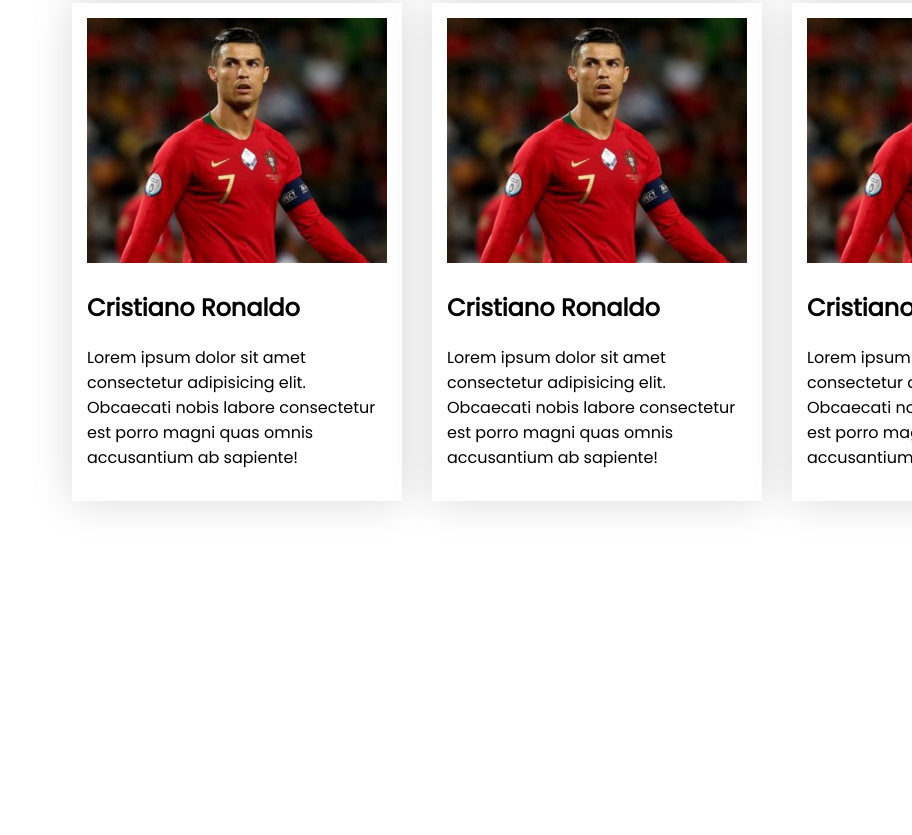
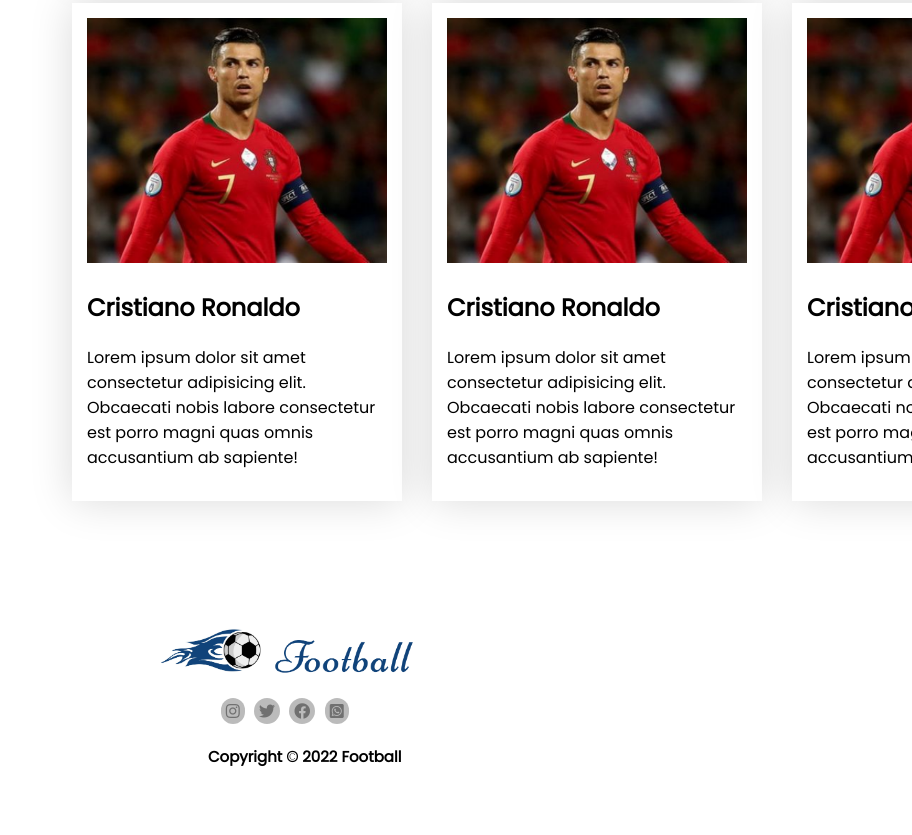
Before and after one commit to ShahriarRaktim/football-site, a plain HTML site: page index.html in a window 1280 px wide. Shown: the part 2363-3198 px from the top of the page, without its empty margins (368-1280 px from the left). Before the commit the page ends 2924 px from the top, so only its background shows below. Drawn offline with Linux system fonts and the light colour scheme.

Commit message:
footer added

```diff
--- a/css/style.css
+++ b/css/style.css
@@ -4,7 +4,7 @@
     margin: 0;
 }
 
-/* -------Header start-------- */
+/* -------Header Start-------- */
 header{
     background-color: #2D25A0;
     display: flex;
@@ -48,7 +48,7 @@
     transition: transform 0.5s ease-in;
 }
 
-/* ----------------1ST Container------------- */
+/* ----------------First Container------------- */
 
 .first-container{
     display: grid;
@@ -70,3 +70,26 @@
     width: 300px;
     height: 245px;
 }
+
+/* ---------------Footer Start----------- */
+
+footer img{
+    width: 20%;
+    padding: 5% 0 0 41%;
+}
+footer p{
+    padding-left: 45%;
+    padding-bottom: 5%;
+    font-size: 15px;
+    font-weight: 600;
+}
+footer .social-icons{
+    padding: 0.2% 0 0.5% 46%;
+}
+.fab, .social-icon{
+    background-color: rgba(128, 128, 128, 0.533);
+    color: rgba(0, 0, 0, 0.400);
+    margin-right: 5px;
+    padding: 5px;
+    border-radius: 25px;
+}
--- a/index.html
+++ b/index.html
@@ -1,38 +1,42 @@
 <!DOCTYPE html>
 <html lang="en">
+
 <head>
     <meta charset="UTF-8">
     <meta http-equiv="X-UA-Compatible" content="IE=edge">
     <meta name="viewport" content="width=device-width, initial-scale=1.0">
     <link rel="stylesheet" href="css/style.css">
-    <link rel="stylesheet" href="https://use.fontawesome.com/releases/v5.15.3/css/all.css" integrity="sha384-SZXxX4whJ79/gErwcOYf+zWLeJdY/qpuqC4cAa9rOGUstPomtqpuNWT9wdPEn2fk" crossorigin="anonymous">
+    <link rel="stylesheet" href="https://use.fontawesome.com/releases/v5.15.3/css/all.css"
+        integrity="sha384-SZXxX4whJ79/gErwcOYf+zWLeJdY/qpuqC4cAa9rOGUstPomtqpuNWT9wdPEn2fk" crossorigin="anonymous">
     <title>Football Site</title>
 </head>
+
 <body>
-    <!-- -----------header start---------- -->
+    <!-- -----------Header Start---------- -->
     <header>
         <div class="header-half header-text">
             <h1>
                 Conmebol Copa America 2021
             </h1>
-           <div class="hover-effect">
-            <a href="https://www.google.com/">Watch Live</a>
-            <i class="fas fa-sign-in-alt"></i>
-           </div>
+            <div class="hover-effect">
+                <a href="https://www.google.com/">Watch Live</a>
+                <i class="fas fa-sign-in-alt"></i>
+            </div>
         </div>
         <div class="header-half">
             <img src="images/banner.png" alt="">
         </div>
     </header>
 
-    <!-- -----------------1ST Container----------------- -->
+    <!-- -----------------First Container----------------- -->
     <section class="first-container">
         <div class="player">
             <img src="images/players/player-3.png" alt="">
             <div class="player-discription">
                 <h1>Cristiano Ronaldo</h1>
                 <p>
-                    Lorem ipsum dolor sit amet consectetur adipisicing elit. Obcaecati nobis labore consectetur est porro magni quas omnis accusantium ab sapiente!
+                    Lorem ipsum dolor sit amet consectetur adipisicing elit. Obcaecati nobis labore consectetur est
+                    porro magni quas omnis accusantium ab sapiente!
                 </p>
             </div>
         </div>
@@ -41,7 +45,8 @@
             <div class="player-discription">
                 <h1>Cristiano Ronaldo</h1>
                 <p>
-                    Lorem ipsum dolor sit amet consectetur adipisicing elit. Obcaecati nobis labore consectetur est porro magni quas omnis accusantium ab sapiente!
+                    Lorem ipsum dolor sit amet consectetur adipisicing elit. Obcaecati nobis labore consectetur est
+                    porro magni quas omnis accusantium ab sapiente!
                 </p>
             </div>
         </div>
@@ -50,7 +55,8 @@
             <div class="player-discription">
                 <h1>Cristiano Ronaldo</h1>
                 <p>
-                    Lorem ipsum dolor sit amet consectetur adipisicing elit. Obcaecati nobis labore consectetur est porro magni quas omnis accusantium ab sapiente!
+                    Lorem ipsum dolor sit amet consectetur adipisicing elit. Obcaecati nobis labore consectetur est
+                    porro magni quas omnis accusantium ab sapiente!
                 </p>
             </div>
         </div>
@@ -59,7 +65,8 @@
             <div class="player-discription">
                 <h1>Cristiano Ronaldo</h1>
                 <p>
-                    Lorem ipsum dolor sit amet consectetur adipisicing elit. Obcaecati nobis labore consectetur est porro magni quas omnis accusantium ab sapiente!
+                    Lorem ipsum dolor sit amet consectetur adipisicing elit. Obcaecati nobis labore consectetur est
+                    porro magni quas omnis accusantium ab sapiente!
                 </p>
             </div>
         </div>
@@ -68,7 +75,8 @@
             <div class="player-discription">
                 <h1>Cristiano Ronaldo</h1>
                 <p>
-                    Lorem ipsum dolor sit amet consectetur adipisicing elit. Obcaecati nobis labore consectetur est porro magni quas omnis accusantium ab sapiente!
+                    Lorem ipsum dolor sit amet consectetur adipisicing elit. Obcaecati nobis labore consectetur est
+                    porro magni quas omnis accusantium ab sapiente!
                 </p>
             </div>
         </div>
@@ -77,7 +85,8 @@
             <div class="player-discription">
                 <h1>Cristiano Ronaldo</h1>
                 <p>
-                    Lorem ipsum dolor sit amet consectetur adipisicing elit. Obcaecati nobis labore consectetur est porro magni quas omnis accusantium ab sapiente!
+                    Lorem ipsum dolor sit amet consectetur adipisicing elit. Obcaecati nobis labore consectetur est
+                    porro magni quas omnis accusantium ab sapiente!
                 </p>
             </div>
         </div>
@@ -86,7 +95,8 @@
             <div class="player-discription">
                 <h1>Cristiano Ronaldo</h1>
                 <p>
-                    Lorem ipsum dolor sit amet consectetur adipisicing elit. Obcaecati nobis labore consectetur est porro magni quas omnis accusantium ab sapiente!
+                    Lorem ipsum dolor sit amet consectetur adipisicing elit. Obcaecati nobis labore consectetur est
+                    porro magni quas omnis accusantium ab sapiente!
                 </p>
             </div>
         </div>
@@ -95,7 +105,8 @@
             <div class="player-discription">
                 <h1>Cristiano Ronaldo</h1>
                 <p>
-                    Lorem ipsum dolor sit amet consectetur adipisicing elit. Obcaecati nobis labore consectetur est porro magni quas omnis accusantium ab sapiente!
+                    Lorem ipsum dolor sit amet consectetur adipisicing elit. Obcaecati nobis labore consectetur est
+                    porro magni quas omnis accusantium ab sapiente!
                 </p>
             </div>
         </div>
@@ -104,7 +115,8 @@
             <div class="player-discription">
                 <h1>Cristiano Ronaldo</h1>
                 <p>
-                    Lorem ipsum dolor sit amet consectetur adipisicing elit. Obcaecati nobis labore consectetur est porro magni quas omnis accusantium ab sapiente!
+                    Lorem ipsum dolor sit amet consectetur adipisicing elit. Obcaecati nobis labore consectetur est
+                    porro magni quas omnis accusantium ab sapiente!
                 </p>
             </div>
         </div>
@@ -113,7 +125,8 @@
             <div class="player-discription">
                 <h1>Cristiano Ronaldo</h1>
                 <p>
-                    Lorem ipsum dolor sit amet consectetur adipisicing elit. Obcaecati nobis labore consectetur est porro magni quas omnis accusantium ab sapiente!
+                    Lorem ipsum dolor sit amet consectetur adipisicing elit. Obcaecati nobis labore consectetur est
+                    porro magni quas omnis accusantium ab sapiente!
                 </p>
             </div>
         </div>
@@ -122,7 +135,8 @@
             <div class="player-discription">
                 <h1>Cristiano Ronaldo</h1>
                 <p>
-                    Lorem ipsum dolor sit amet consectetur adipisicing elit. Obcaecati nobis labore consectetur est porro magni quas omnis accusantium ab sapiente!
+                    Lorem ipsum dolor sit amet consectetur adipisicing elit. Obcaecati nobis labore consectetur est
+                    porro magni quas omnis accusantium ab sapiente!
                 </p>
             </div>
         </div>
@@ -131,11 +145,25 @@
             <div class="player-discription">
                 <h1>Cristiano Ronaldo</h1>
                 <p>
-                    Lorem ipsum dolor sit amet consectetur adipisicing elit. Obcaecati nobis labore consectetur est porro magni quas omnis accusantium ab sapiente!
+                    Lorem ipsum dolor sit amet consectetur adipisicing elit. Obcaecati nobis labore consectetur est
+                    porro magni quas omnis accusantium ab sapiente!
                 </p>
             </div>
         </div>
 
     </section>
+
+    <!-- -----------Footer Start------------- -->
+    <footer>
+        <img src="images/Logo.png" alt="">
+        <div class="social-icons">
+            <a href="https://www.google.com/"> <i class="fab fa-instagram social-icon"></i></a>
+            <a href="https://www.google.com/"><i class="fab fa-twitter social-icon"></i></a>
+            <a href="https://www.google.com/"> <i class="fab fa-facebook social-icon"></i></a>
+            <a href="https://www.google.com/"><i class="fab fa-whatsapp-square social-icon"></i></a>
+        </div>
+        <p>Copyright © 2022 Football</p>
+    </footer>
 </body>
+
 </html>
```
